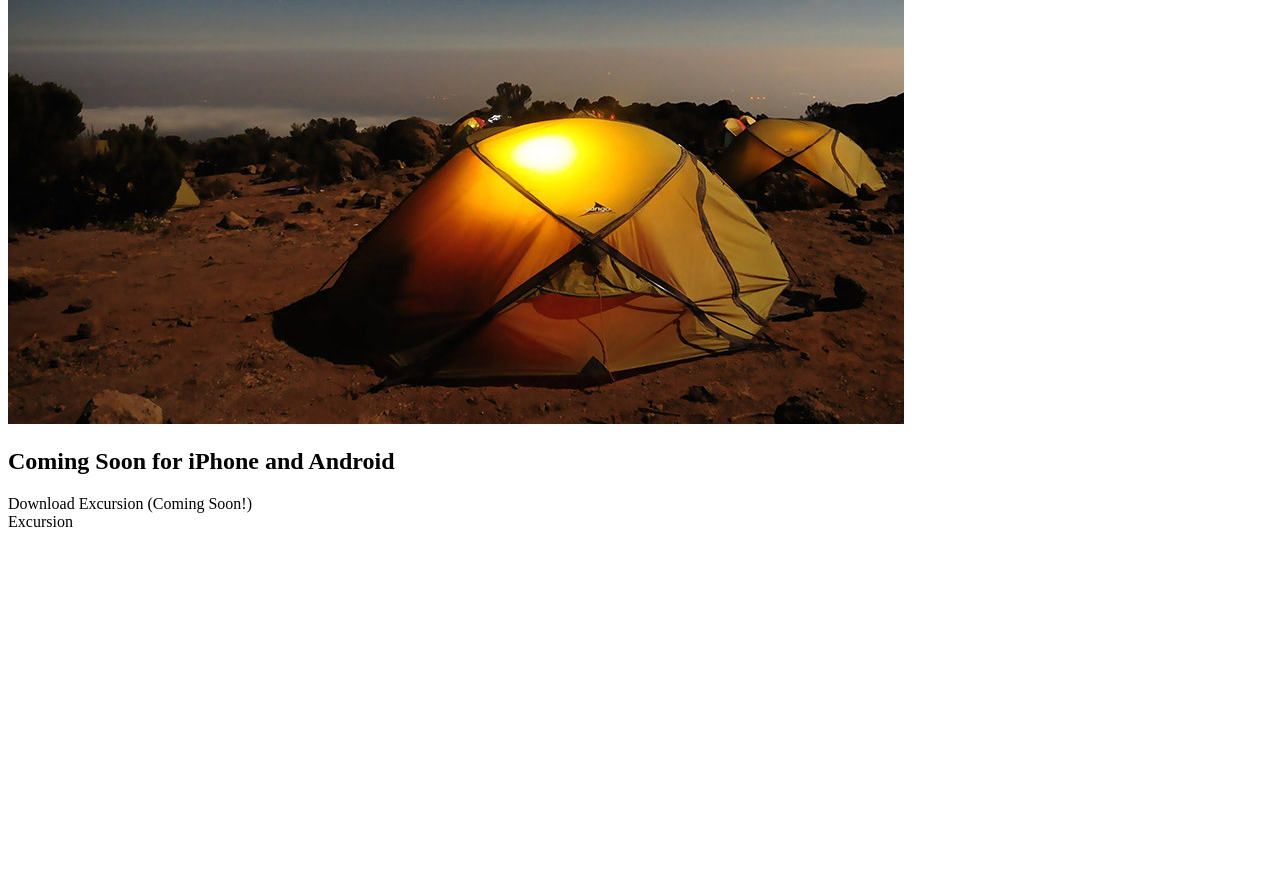
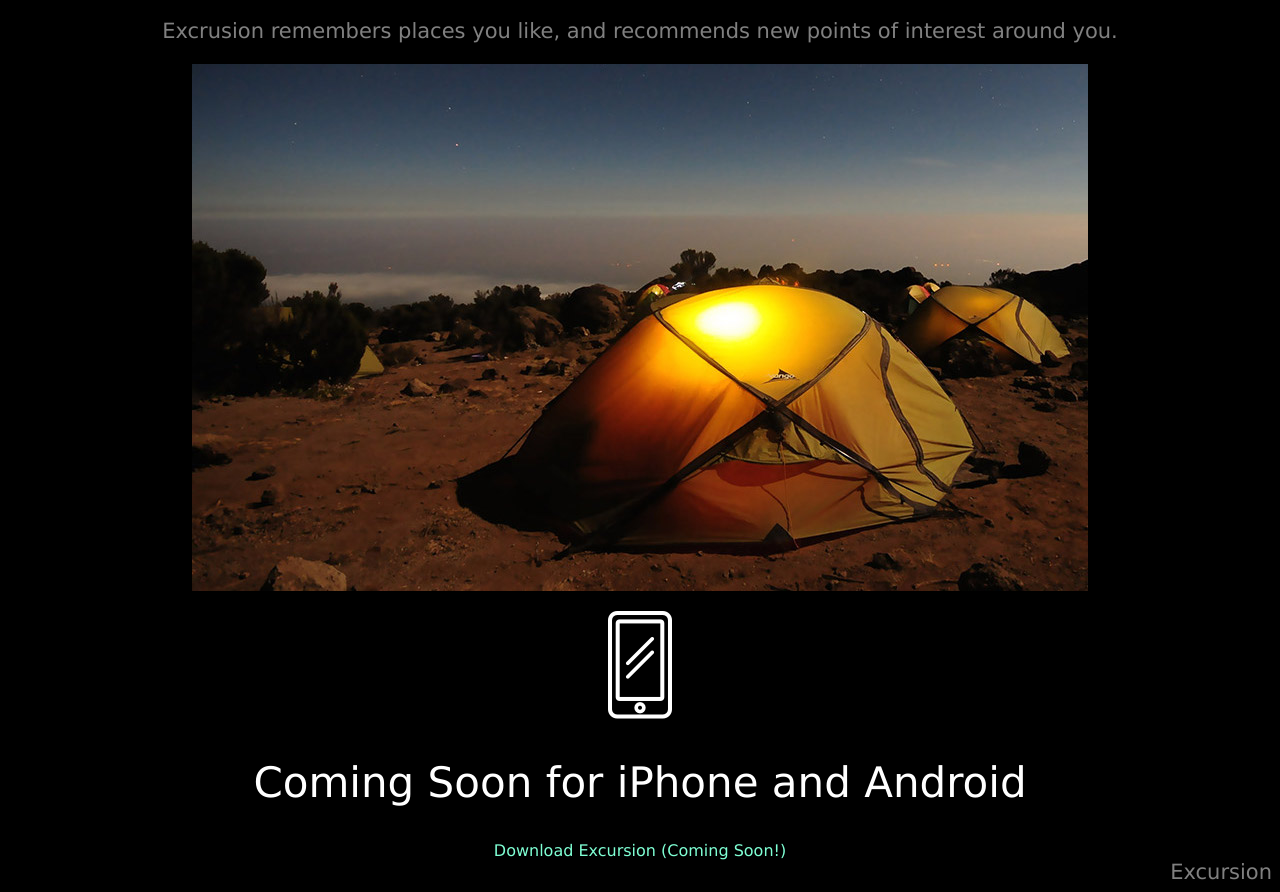
Before and after one commit to elcrawl/excursion, a plain HTML site: page index.html in a window 1280 px wide. Shown: the part 472-1364 px from the top of the page. Before the commit the page ends 1011 px from the top, so only its background shows below. Drawn offline with Linux system fonts and the light colour scheme.

Commit message:
matches redline

```diff
--- a/index.html
+++ b/index.html
@@ -13,9 +13,9 @@
   <a>Download Excursion (Coming Soon!)</a>
   <p><video src="resources/videos/excursion.mp4">Video Not Supported</video></p>
   <h2>Your personal travel guide</h2>
-  <p>Excrusion remembers places you like, and recommends new points of interest around you.</p>
+  <p class="small-text">Excrusion remembers places you like, and recommends new points of interest around you.</p>
   <img src="resources/images/camp.jpg">
-  <img src="resources/images/phone.png">
+  <p><img src="resources/images/phone.png"></p>
   <h2>Coming Soon for iPhone and Android</h2>
   <a>Download Excursion (Coming Soon!)</a>
 
--- a/resources/css/style.css
+++ b/resources/css/style.css
@@ -0,0 +1,36 @@
+html {
+  font-family: verdana;
+  background-color: black;
+  text-align: center;
+}
+
+h1, h2 {
+  color: white;
+}
+
+a {
+  color: aquamarine;
+  font-size: 16px;
+  text-align: center;
+}
+
+h1 {
+  font-size: 50px;
+  text-align: center;
+}
+
+h2 {
+  font-weight: 300;
+  font-size: 42px;
+}
+
+footer {
+  color: gray;
+  text-align: right;
+  font-size: 21px;
+}
+
+.small-text {
+  color: gray;
+  font-size: 21px;
+}
```
